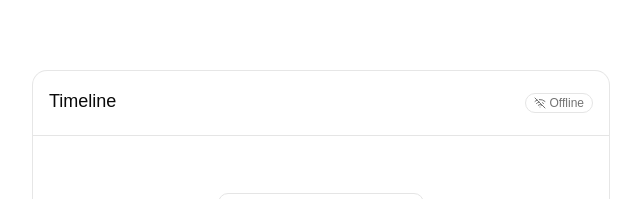
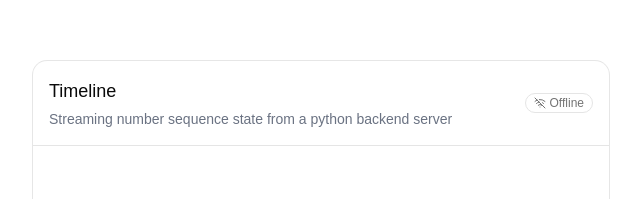
Before and after one commit to thomanil/tech-sandbox, a React (Vite) app in the folder app/client-web/: page / in a window 1280 px wide. Shown: the part 140-339 px from the top of the page, without its empty margins (319-960 px from the left). Built offline with nearby package versions, Linux system fonts and the light colour scheme; no server answers.

Commit message:
Add subtitle

```diff
--- a/app/client-web/src/components/TimelinePlayer.tsx
+++ b/app/client-web/src/components/TimelinePlayer.tsx
@@ -53,6 +53,7 @@ export function TimelinePlayer() {
     <Card className="w-full max-w-xl gap-0">
       <CardHeader className="border-b">
         <CardTitle className="text-lg">Timeline</CardTitle>
+        <span className="text-gray-500">Streaming number sequence state from a python backend server</span>
         <CardAction className="self-center">
           {connected ? (
             <Badge variant={state?.playing ? 'default' : 'secondary'}>
```
